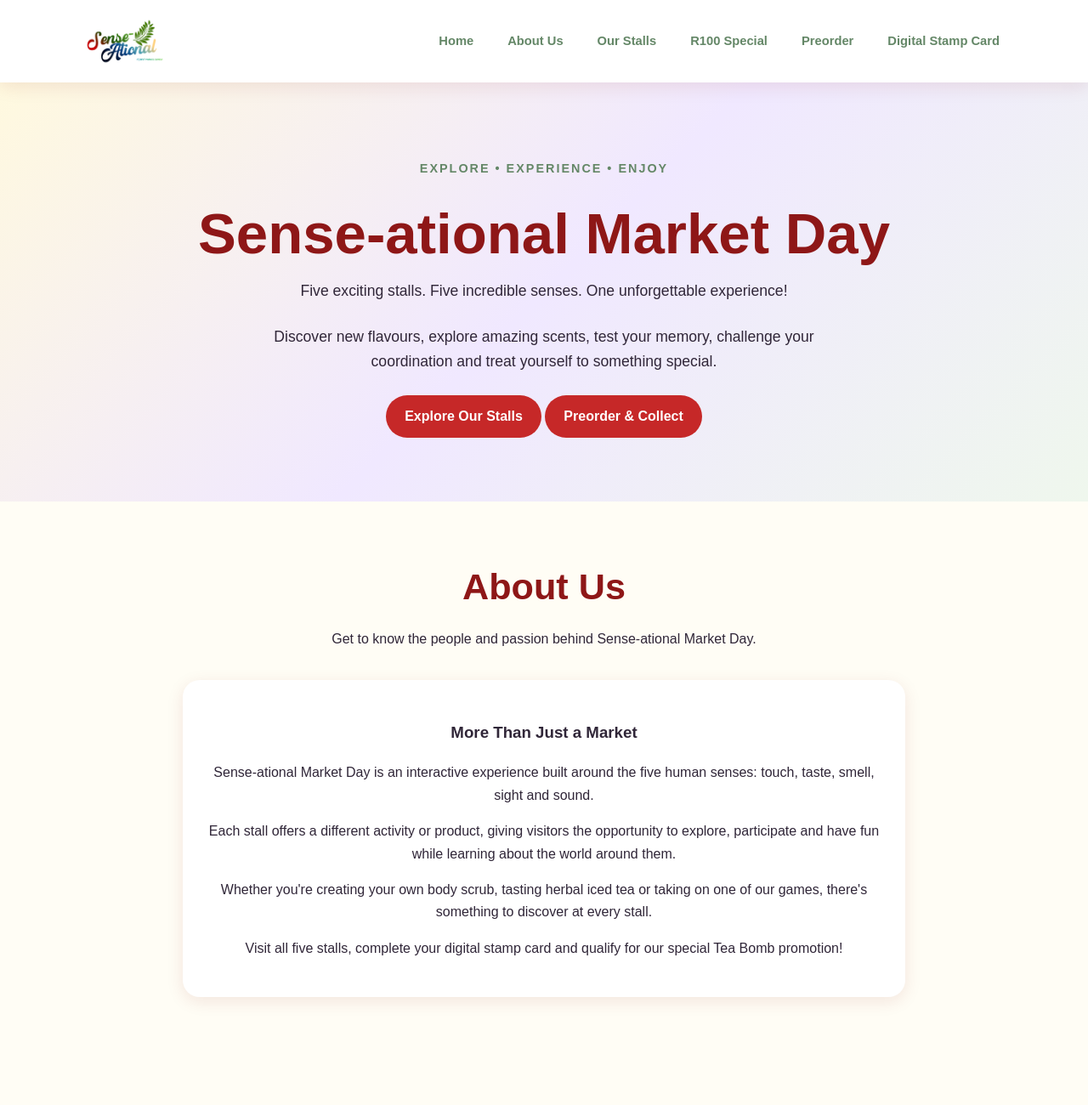
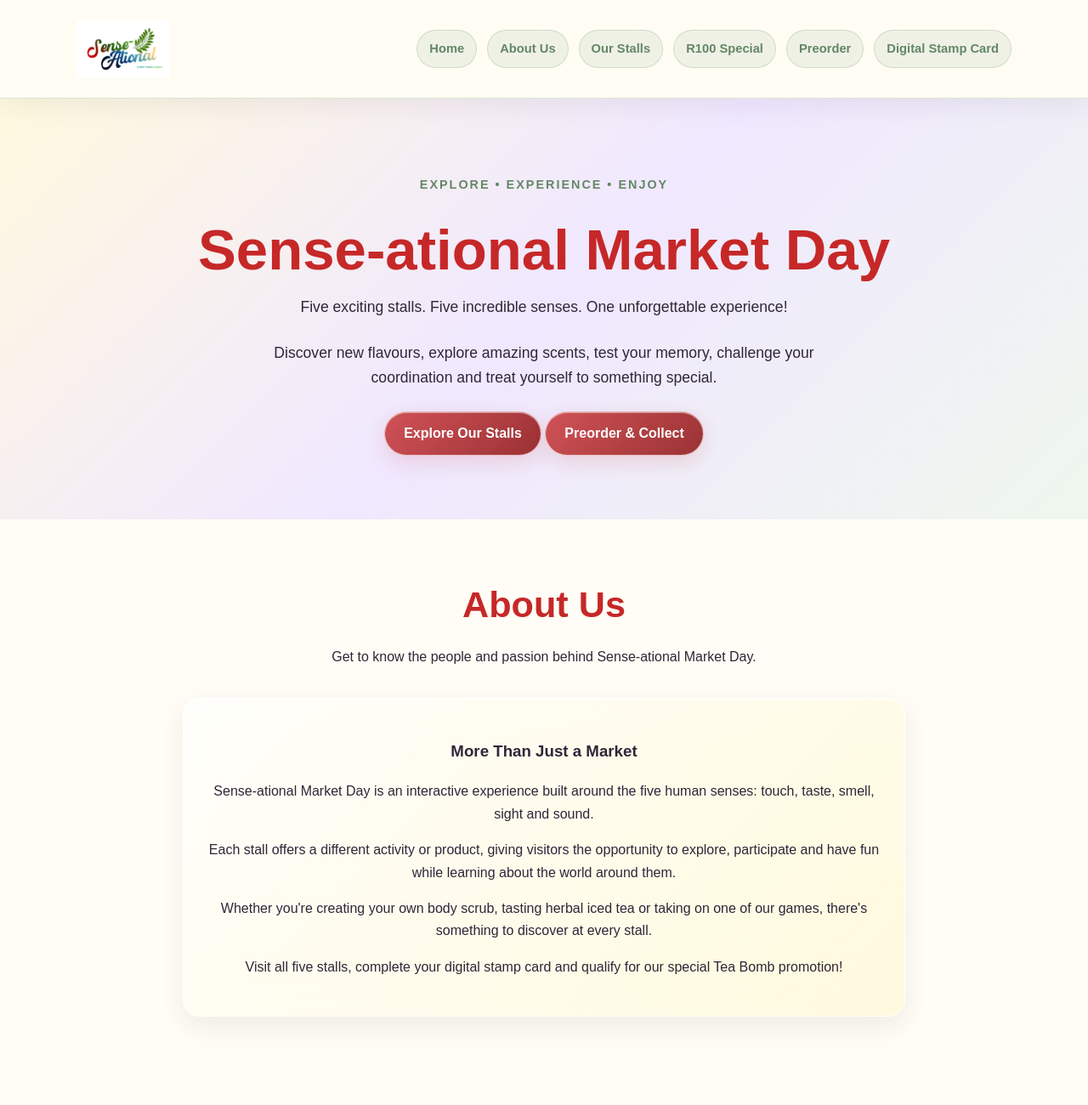
Before and after one commit to Bubbles020205/Sense-ational-website, a plain HTML site: page index.html in a window 1280 px wide. Shown: the top 1300 px of the page at 85% size. Drawn offline with Linux system fonts and the light colour scheme.

Commit message:
Update index.html

```diff
--- a/index.html
+++ b/index.html
@@ -621,6 +621,126 @@ textarea:focus {
     animation-duration: 0.01ms !important;
     scroll-behavior: auto !important;
   }
+}
+    /* =================================
+   SENSE-ATIONAL LIQUID GLASS FIX
+   ================================= */
+
+/* Header: translucent green-tinted glass */
+header {
+  background: rgba(255, 253, 245, 0.76) !important;
+  backdrop-filter: blur(24px) saturate(180%);
+  -webkit-backdrop-filter: blur(24px) saturate(180%);
+  border-bottom: 1px solid rgba(100, 135, 103, 0.22);
+  box-shadow: 0 8px 30px rgba(48, 38, 56, 0.07);
+}
+
+/* Green glass navigation bubbles */
+nav a {
+  color: #648767 !important;
+  background: rgba(100, 135, 103, 0.10);
+  border: 1px solid rgba(100, 135, 103, 0.22);
+  border-radius: 999px;
+  padding: 9px 14px;
+  backdrop-filter: blur(16px);
+  -webkit-backdrop-filter: blur(16px);
+  transition: all 0.25s ease;
+}
+
+nav a:hover {
+  background: rgba(100, 135, 103, 0.24);
+  box-shadow: inset 0 1px 0 rgba(255, 255, 255, 0.8);
+}
+
+/* Frosted glass for all main cards */
+.about-card,
+.stall-card,
+.promo-card,
+.order-card,
+.info-card {
+  background: linear-gradient(
+    135deg,
+    rgba(255, 255, 255, 0.68),
+    rgba(255, 242, 178, 0.30)
+  ) !important;
+
+  backdrop-filter: blur(24px) saturate(160%);
+  -webkit-backdrop-filter: blur(24px) saturate(160%);
+
+  border: 1px solid rgba(255, 255, 255, 0.85);
+  box-shadow:
+    inset 0 1px 0 rgba(255, 255, 255, 0.85),
+    0 12px 32px rgba(48, 38, 56, 0.08);
+}
+
+/* Glass dropdowns */
+details {
+  background: rgba(255, 242, 178, 0.38) !important;
+  border: 1px solid rgba(255, 255, 255, 0.75);
+  border-radius: 16px;
+  backdrop-filter: blur(18px);
+  -webkit-backdrop-filter: blur(18px);
+}
+
+details[open] {
+  background: rgba(255, 242, 178, 0.52) !important;
+}
+
+/* Red-tinted glass buttons
+   Targets .button, which your website actually uses */
+.button,
+button {
+  background: linear-gradient(
+    135deg,
+    rgba(198, 40, 40, 0.78),
+    rgba(142, 23, 23, 0.88)
+  ) !important;
+
+  color: #fff !important;
+  border: 1px solid rgba(255, 255, 255, 0.62);
+  border-radius: 999px;
+
+  box-shadow:
+    inset 0 1px 0 rgba(255, 255, 255, 0.45),
+    0 8px 24px rgba(198, 40, 40, 0.15);
+
+  backdrop-filter: blur(16px) saturate(170%);
+  -webkit-backdrop-filter: blur(16px) saturate(170%);
+}
+
+/* Light-yellow glass for the promotion */
+.promo-section {
+  background: linear-gradient(
+    135deg,
+    rgba(255, 242, 178, 0.90),
+    rgba(255, 253, 245, 0.96)
+  ) !important;
+
+  color: #302638 !important;
+}
+
+/* Red headings, green navigation stays green */
+.hero h1,
+.section-title,
+.stall-card h3 {
+  color: #C62828;
+}
+
+/* Glass-style form fields */
+input,
+select,
+textarea {
+  background: rgba(255, 255, 255, 0.48) !important;
+  border: 1px solid rgba(100, 135, 103, 0.32);
+  border-radius: 14px;
+  backdrop-filter: blur(16px);
+  -webkit-backdrop-filter: blur(16px);
+}
+
+/* Give the header some breathing room */
+.header-inner {
+  padding-top: 24px !important;
+  padding-bottom: 24px !important;
 }
   </style>
 </head>
```
